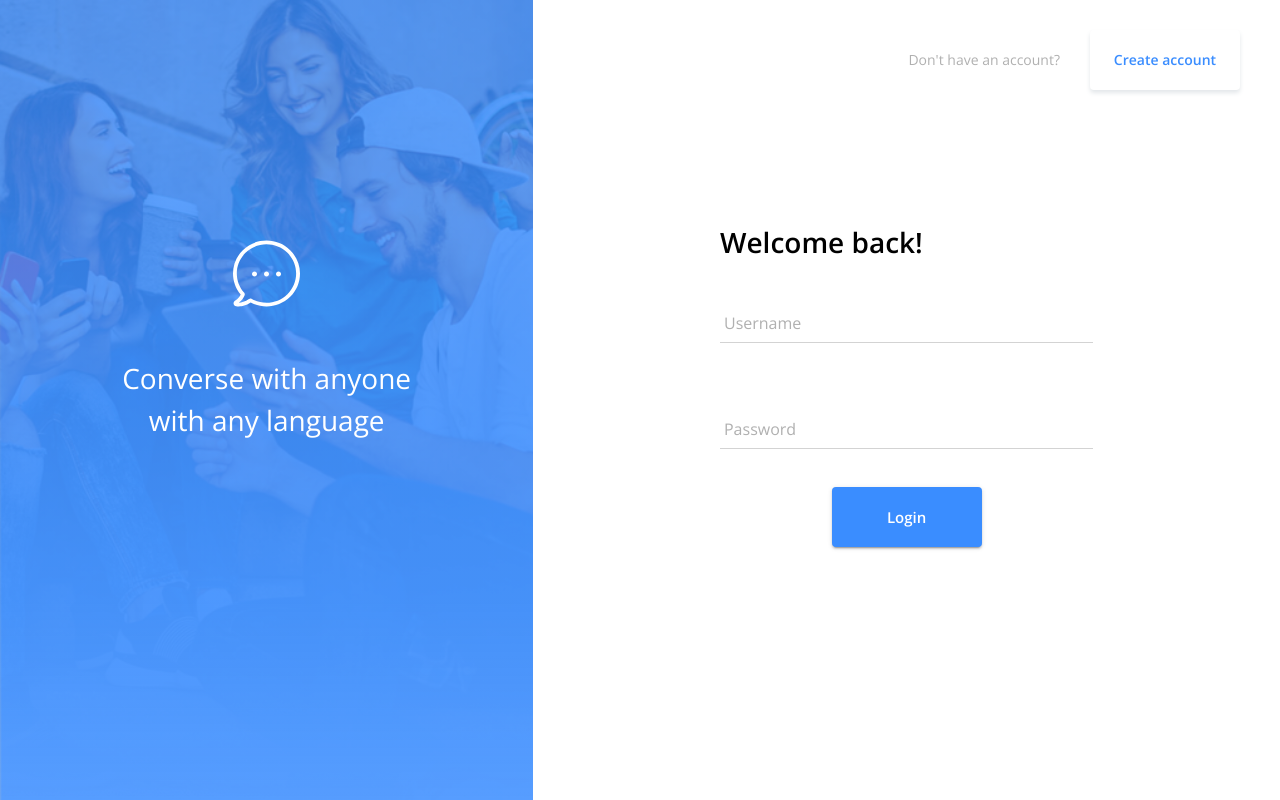
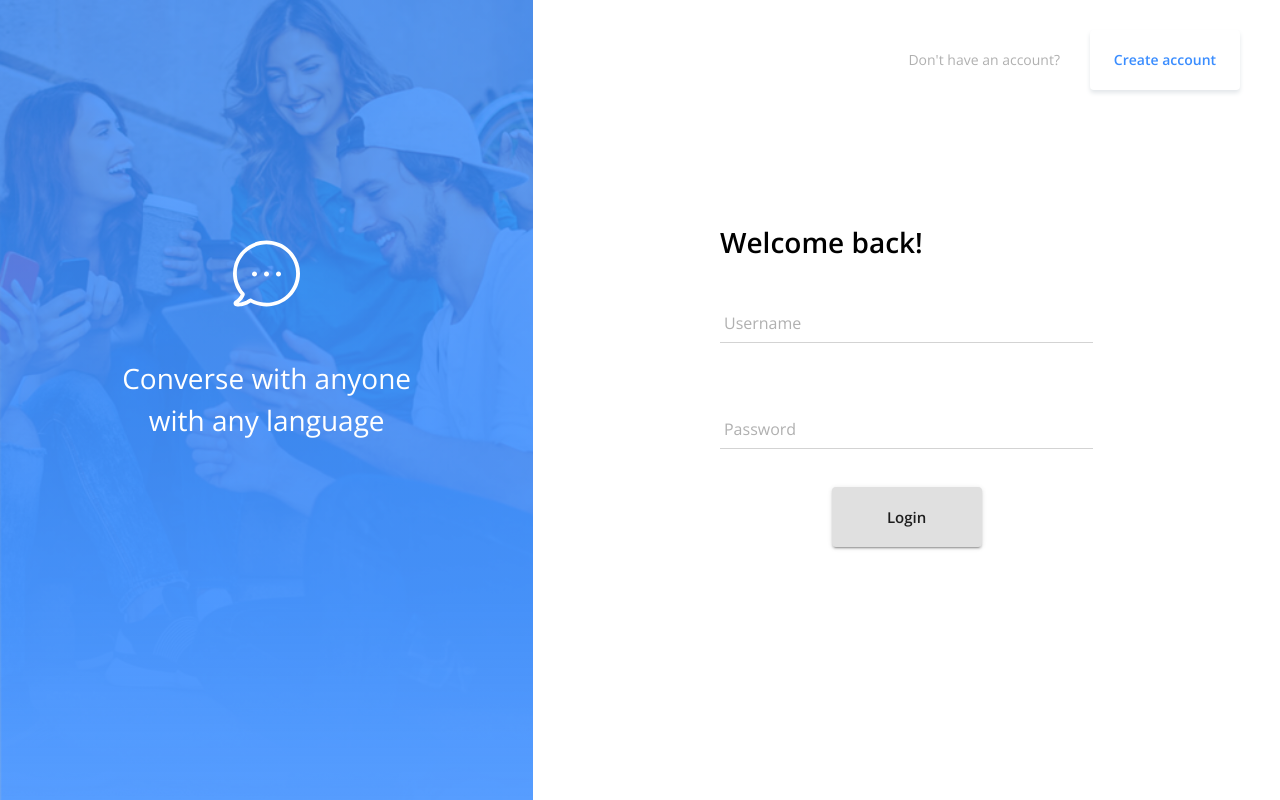
Before and after one commit to KimDuer/7dde5a, a React (Create React App) app in the folder client/: page /login in a window 1280 px wide. Built offline with nearby package versions, Linux system fonts and the light colour scheme; no server answers.

Commit message:
moved form submit button color styles to theme

```diff
--- a/client/src/Login.js
+++ b/client/src/Login.js
@@ -67,8 +67,6 @@ const useStyles = makeStyles((theme) => ({
       marginLeft: "30px"
     },
     button2: {
-      color: "white",
-      backgroundColor: theme.palette.primary.main,
       display: "block",
       marginLeft: "auto",
       marginRight: "auto"
--- a/client/src/themes/theme.js
+++ b/client/src/themes/theme.js
@@ -19,7 +19,9 @@ export const theme = createMuiTheme({
       letterSpacing: 0,
       fontWeight: "bold",
       width: "150px",
-      height: "60px"
+      height: "60px",
+      color: "white",
+      backgroundColor: "#3A8DFF",
     }
   },
   overrides: {
```
